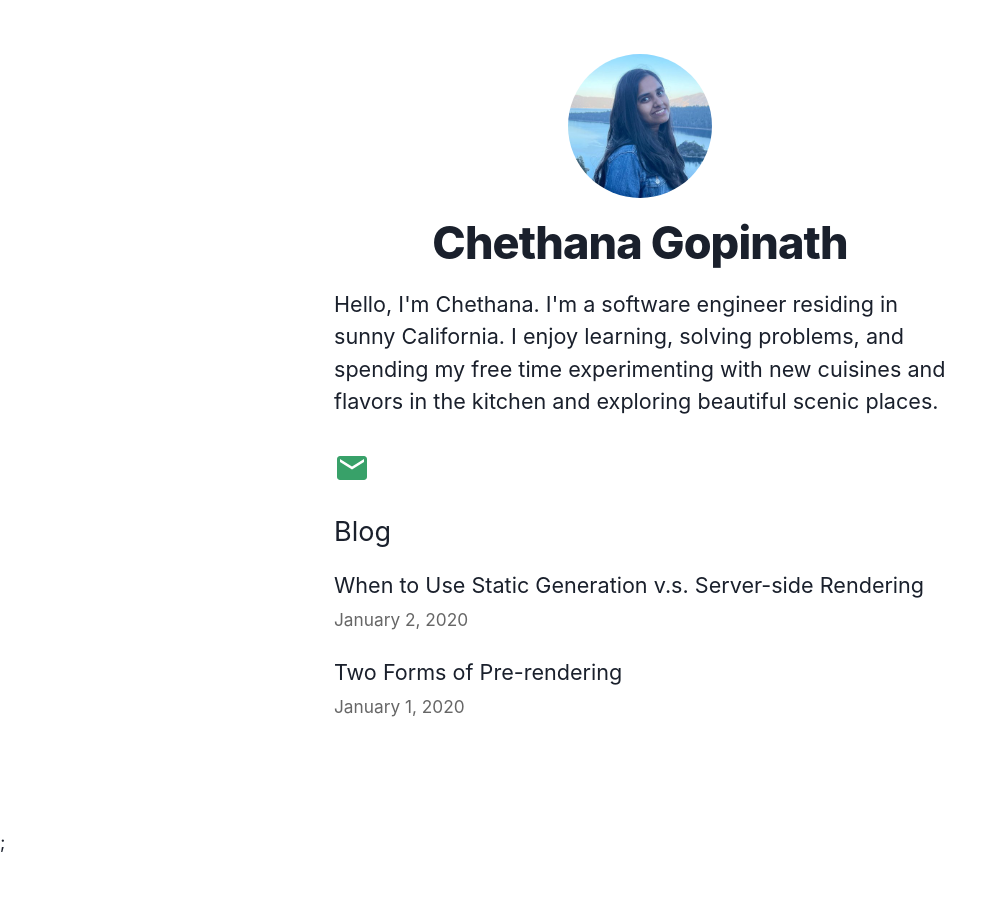
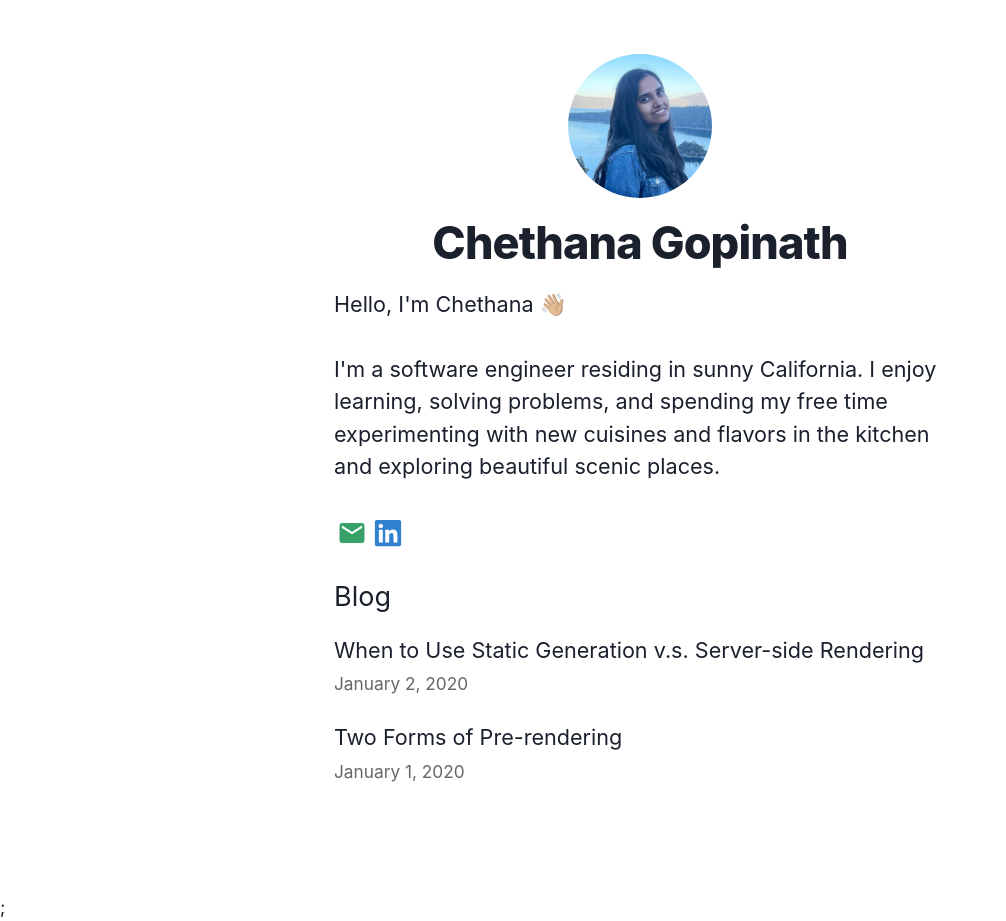
Before and after one commit to chethanagopinath/my-website-blog, a Next.js app: page / in a window 1280 px wide. Shown: the whole page, without its empty margins (0-1006 px from the left). Before the commit the page ends 856 px from the top, so only its background shows below. Built offline with nearby package versions, Linux system fonts and the light colour scheme.

Commit message:
[feat] style + LinkedIn icon

```diff
--- a/pages/index.js
+++ b/pages/index.js
@@ -4,8 +4,9 @@ import utilStyles from '../styles/utils.module.css';
 import { getSortedPostsData } from '../lib/posts';
 import Link from 'next/link';
 import Date from '../components/date';
-import {Icon} from '@chakra-ui/react'
+import {Icon, Spacer} from '@chakra-ui/react'
 import { MdEmail } from 'react-icons/md';
+import { FaLinkedin } from 'react-icons/fa';
 import { IconButton } from '@chakra-ui/react'
 import { EmailIcon } from '@chakra-ui/icons';
 
@@ -27,11 +28,19 @@ export default function Home({allPostsData}) {
         <title>{siteTitle}</title>
       </Head>
       <section className={utilStyles.headingMd}>
-        <p>Hello, I'm Chethana. I'm a software engineer residing in sunny California. I enjoy learning, solving problems, and spending my free time experimenting with new cuisines and flavors in the kitchen and exploring beautiful scenic places. </p>
+        <p>Hello, I'm Chethana 👋🏼 </p>
         <br />
-        <a href={`mailto:${email}`}>
-          <Icon as={MdEmail} color='green.500' w={8} h={8} />
-        </a>
+        <p>I'm a software engineer residing in sunny California. I enjoy learning, solving problems, and spending my free time experimenting with new cuisines and flavors in the kitchen and exploring beautiful scenic places. </p>
+        <br />
+        <section>
+          <a href={`mailto:${email}`}>
+            <Icon className={`${utilStyles.socialsSection}`} as={MdEmail} color='green.500' w={8} h={8} />
+          </a>
+          <a href={`https://www.linkedin.com/in/chethana-gopinath/`}>
+            <Icon className={`${utilStyles.socialsSection}`} as={FaLinkedin} color='blue.500' w={8} h={8} />
+          </a>
+        </section>
+
       </section>
       <section className={`${utilStyles.headingMd} ${utilStyles.padding1px}`}>
         <h2 className={utilStyles.headingLg}>Blog</h2>
--- a/styles/utils.module.css
+++ b/styles/utils.module.css
@@ -50,3 +50,7 @@
   .lightText {
     color: #666;
   }
+
+  .socialsSection {
+    padding: 3px;
+  }
```
